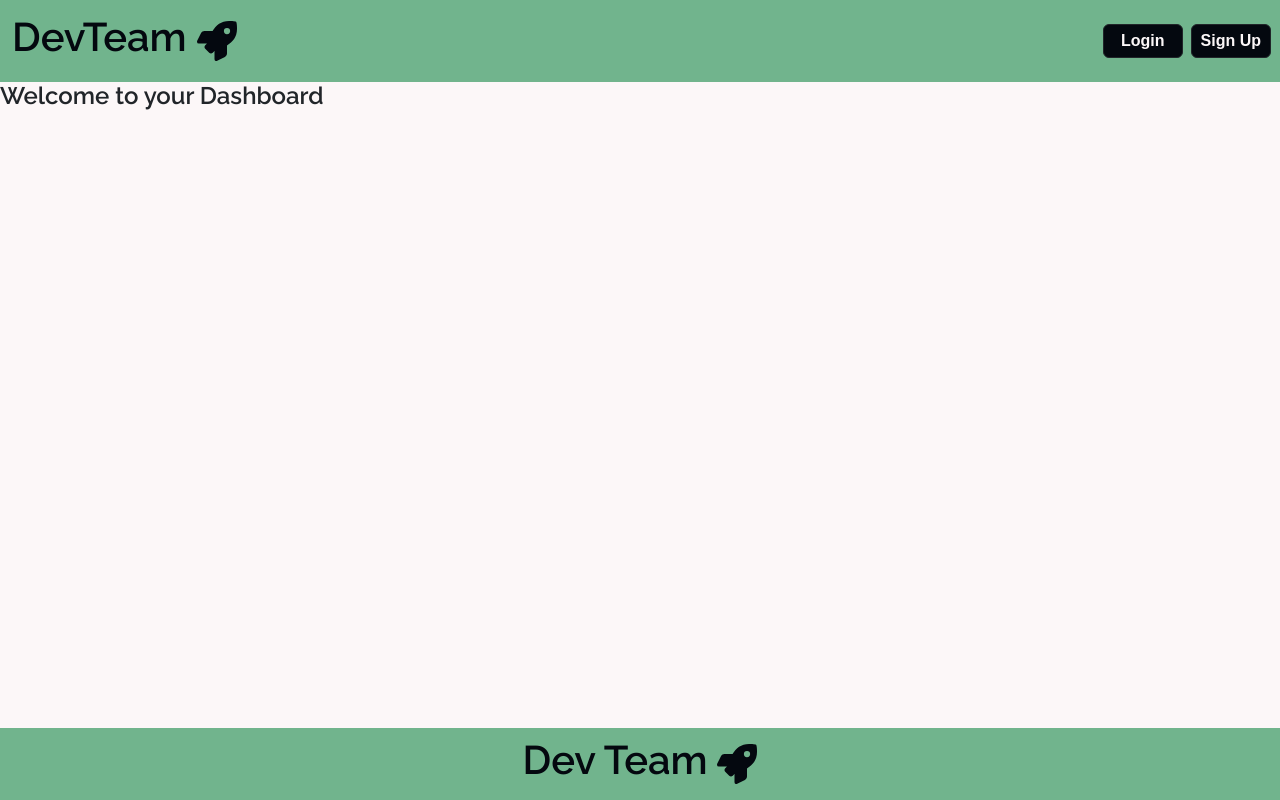
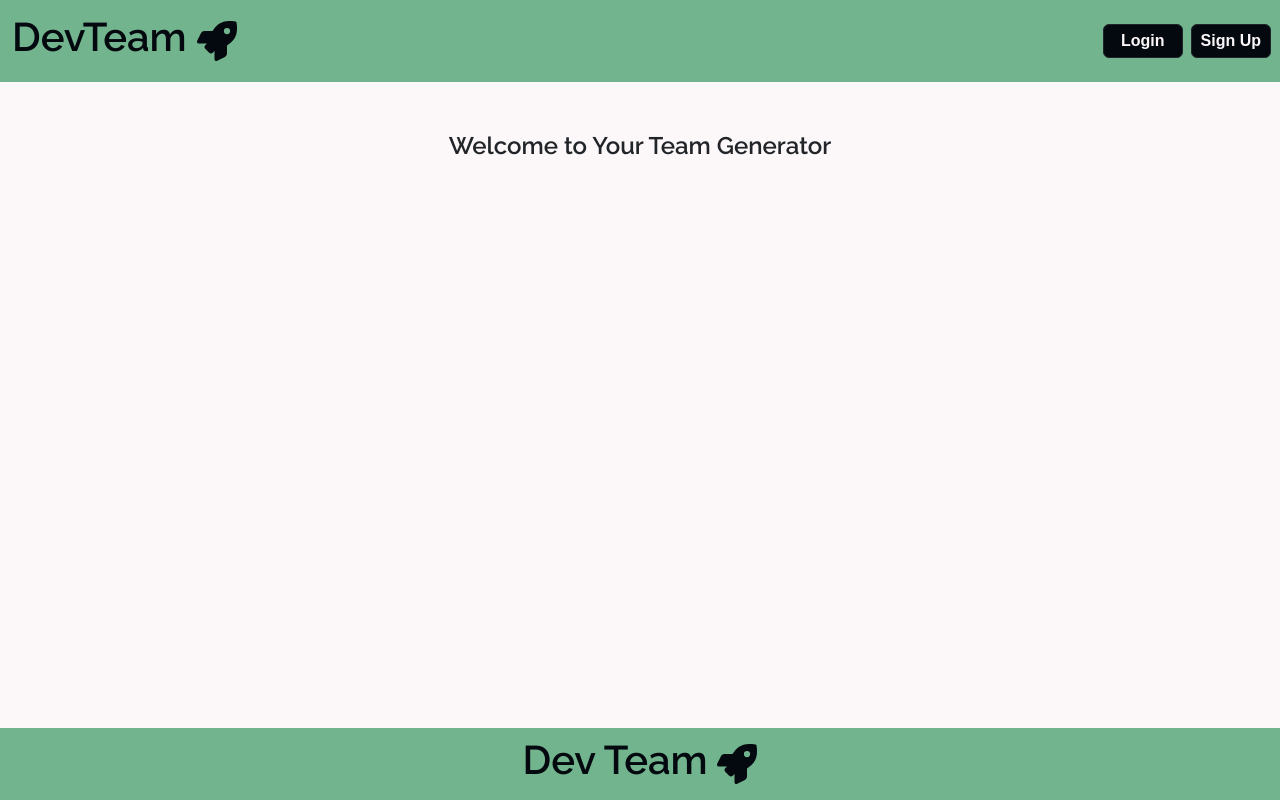
Before and after one commit to drewrvaz/dev-team-launch, a React (Create React App) app in the folder client/: page / in a window 1280 px wide. Built offline with nearby package versions, Linux system fonts and the light colour scheme; a web font is replaced by a local one.

Commit message:
landing page update

```diff
--- a/client/src/App.js
+++ b/client/src/App.js
@@ -4,7 +4,7 @@ import Profile from "./pages/Profile";
 import LaunchProjects from "./pages/LaunchProjects";
 import ViewProjects from "./pages/ViewProjects";
 import Tools from "./pages/Tools";
-import Login from "./pages/Login";
+import Login from "../src/components/LoginForm";
 import Signup from "./pages/Signup";
 import Dashboard from "./components/Dashboard";
 
--- a/client/src/components/Dashboard.js
+++ b/client/src/components/Dashboard.js
@@ -1,7 +1,7 @@
 const Dashboard = () => {
       return (
-        <div>
-          <h4>Welcome to your Dashboard</h4>
+        <div className="welcome">
+          <h4>Welcome to Your Team Generator</h4>
         </div>
       );
     };
--- a/client/src/index.css
+++ b/client/src/index.css
@@ -28,6 +28,12 @@ h1 {
   height: 100vh;
 }
 
+.welcome {
+  display: flex;
+  justify-content: center;
+  padding: 760px, 540px;
+  margin: 50px;
+}
 
 /* Styling for NavBar and footer */
 .navbar {
```
